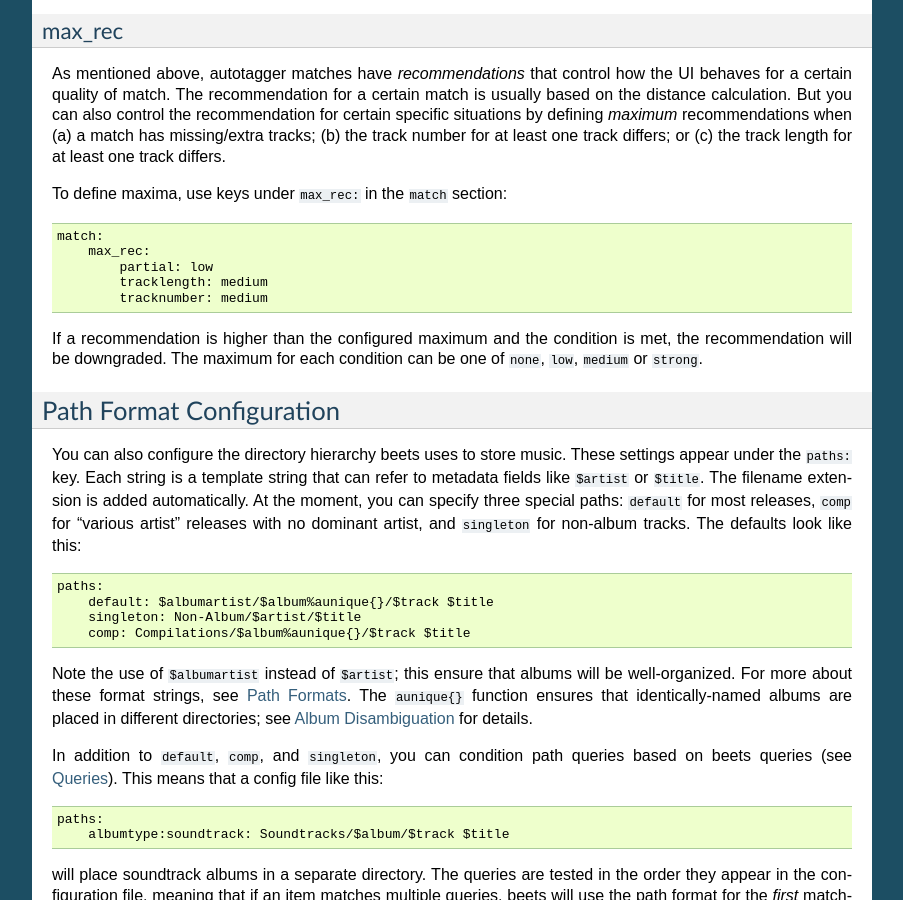
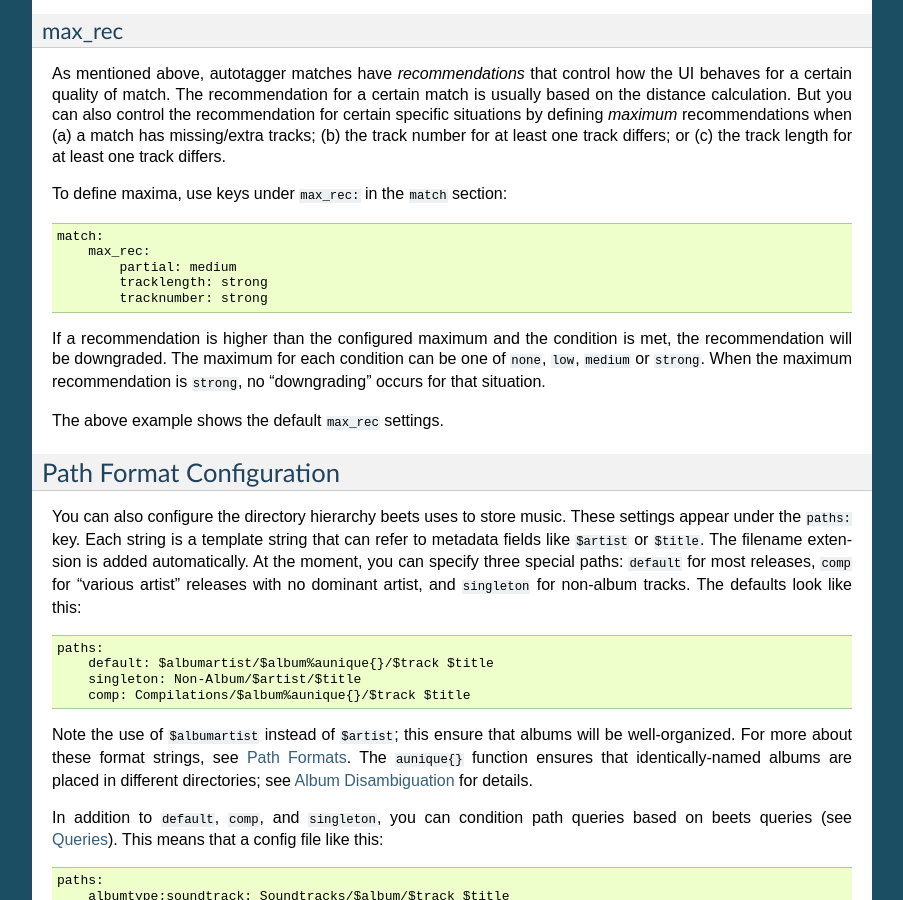
Before and after one commit to google-code-export/beets, a Sphinx documentation site: the page built from docs/reference/config.rst, in a window 1280 px wide and 900 px high, scrolled down 5313 px. Shown: the whole window, without its empty margins (198-1101 px from the left). Built offline with Sphinx 7.4.7, drawn with Linux system fonts in a browser that asks for light colours.

Commit message:
max_rec (#98): more lenient defaults
These defaults more closely reflect the current behavior of beets, which I
think is desirable.

```diff
--- a/docs/reference/config.rst
+++ b/docs/reference/config.rst
@@ -363,13 +363,16 @@ To define maxima, use keys under ``max_rec:`` in the ``match`` section::
 
     match:
         max_rec:
-            partial: low
-            tracklength: medium
-            tracknumber: medium
+            partial: medium
+            tracklength: strong
+            tracknumber: strong
 
 If a recommendation is higher than the configured maximum and the condition is
 met, the recommendation will be downgraded. The maximum for each condition can
-be one of ``none``, ``low``, ``medium`` or ``strong``.
+be one of ``none``, ``low``, ``medium`` or ``strong``. When the maximum
+recommendation is ``strong``, no "downgrading" occurs for that situation.
+
+The above example shows the default ``max_rec`` settings.
 
 .. _path-format-config:
 
```
Also changed, not shown: 1 other file.
